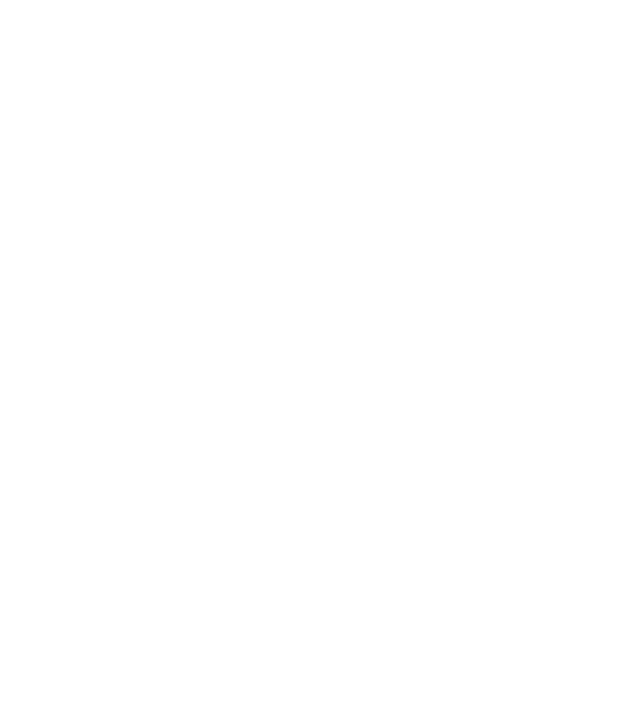
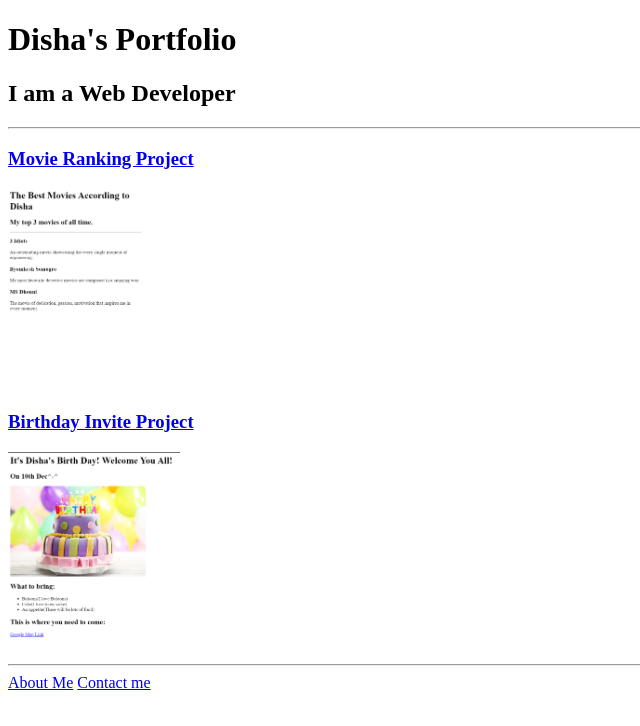
Before and after one commit to Disha-1012/html-portfolio, a plain HTML site: page index.html in a window 1280 px wide. Shown: the whole page, without its empty margins (0-640 px from the left). Drawn offline with Linux system fonts and the light colour scheme.

Commit message:
Add files via upload

```diff
--- a/index.html
+++ b/index.html
@@ -1,4 +1,24 @@
 <!-- TODO 1: Create the HTML Boilerplate -->
+ <!DOCTYPE html>
+ <html lang="en">
+ <head>
+    <meta charset="UTF-8">
+    <meta name="viewport" content="width=device-width, initial-scale=1.0">
+    <title>Disha's Portfolio</title>
+ </head>
+ <body>
+    <h1>Disha's Portfolio</h1>
+    <h2>I am a Web Developer </h2>
+    <hr/>
+    <h3><a href="./public/Movie Ranking index.html">Movie Ranking Project</a></h3>
+    <img src="./assets/images/Movie_Ranking.png" height="200" alt="Movie Ranking Project"/>
+    <h3><a href="./public/Birthday.html">Birthday Invite Project</a></h3>
+    <img src="./assets/images/Birthday.png" height="200" alt="Birthday Invite Project"/>
+    <hr/>
+    <a href="./public/about.html">About Me</a>
+    <a href="./public/contact.html">Contact me</a>
+ </body>
+ </html>
 
 <!-- TODO 2: Add Your previous projects' HTML into the public folder -->
 
```
